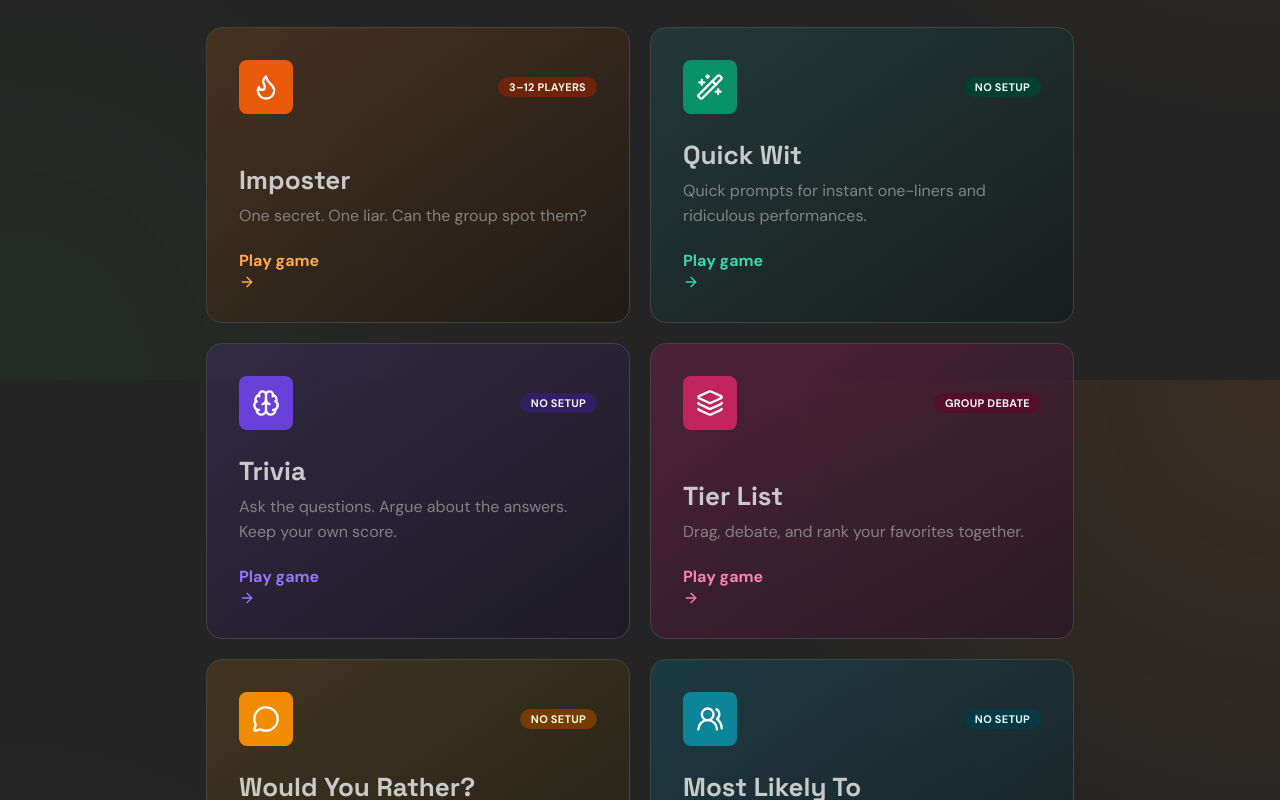
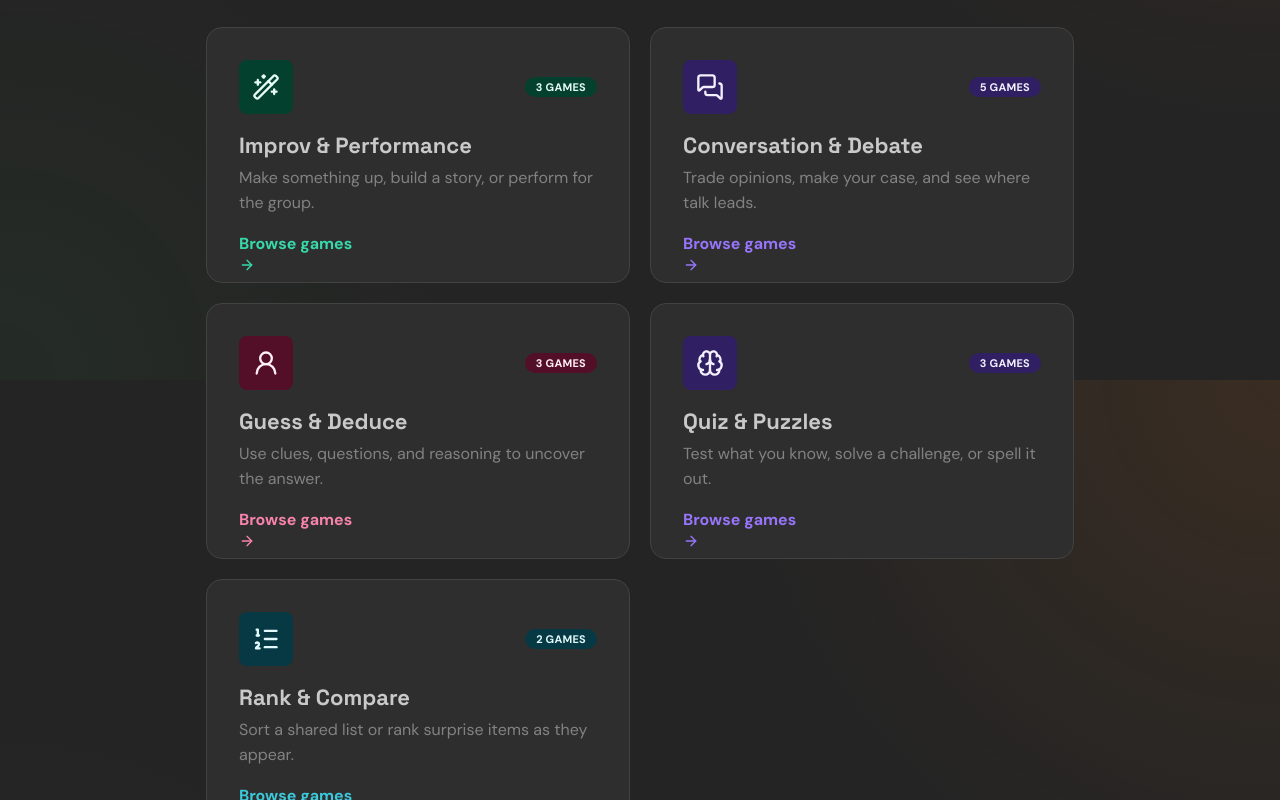
Before and after one commit to evanckennedy/party-games, a Next.js app: page / in a window 1280 px wide. Shown: the part 420-1220 px from the top of the page. Built offline with nearby package versions, Linux system fonts and the light colour scheme.

Commit message:
feat: restructure HomeScreen to categorize games and enhance user navigation

```diff
--- a/app/components/home-screen.tsx
+++ b/app/components/home-screen.tsx
@@ -1,6 +1,7 @@
 "use client";
 
 import {
+  ArrowLeft,
   ArrowRight,
   Brain,
   Clapperboard,
@@ -20,6 +21,7 @@ import {
 } from "lucide-react";
 import {
   Badge,
+  Button,
   Card,
   Group,
   SimpleGrid,
@@ -28,7 +30,15 @@ import {
   ThemeIcon,
   Title,
 } from "@mantine/core";
+import { useState } from "react";
 import { Shell } from "./shared";
+
+type GameCategoryId =
+  | "improv"
+  | "conversation"
+  | "guessing"
+  | "puzzles"
+  | "rankings";
 
 export function HomeScreen({
   onImposter,
@@ -65,6 +75,191 @@ export function HomeScreen({
   onBlindRankings: () => void;
   onLetsTalk: () => void;
 }) {
+  const [selectedCategory, setSelectedCategory] =
+    useState<GameCategoryId | null>(null);
+
+  const gameCategories = [
+    {
+      id: "improv",
+      title: "Improv & Performance",
+      description: "Make something up, build a story, or perform for the group.",
+      color: "teal",
+      icon: <WandSparkles size={28} />,
+      games: [
+        {
+          onClick: onQuickWit,
+          color: "teal",
+          icon: <WandSparkles size={28} />,
+          badge: "No setup",
+          title: "Quick Wit",
+          description:
+            "Quick prompts for instant one-liners and ridiculous performances.",
+        },
+        {
+          onClick: onYesAnd,
+          color: "green",
+          icon: <Sparkles size={28} />,
+          badge: "No setup",
+          title: "Yes, And",
+          description: "Take turns building a story together from a scene starter.",
+        },
+        {
+          onClick: onCharades,
+          color: "orange",
+          icon: <Clapperboard size={28} />,
+          badge: "Act it out",
+          title: "Charades",
+          description: "Act out a prompt while everyone else guesses.",
+        },
+      ],
+    },
+    {
+      id: "conversation",
+      title: "Conversation & Debate",
+      description: "Trade opinions, make your case, and see where talk leads.",
+      color: "violet",
+      icon: <MessagesSquare size={28} />,
+      games: [
+        {
+          onClick: onWouldYouRather,
+          color: "yellow",
+          icon: <MessageCircle size={28} />,
+          badge: "No setup",
+          title: "Would You Rather?",
+          description: "Pick a side, make your case, and keep the debate going.",
+        },
+        {
+          onClick: onMostLikelyTo,
+          color: "cyan",
+          icon: <UsersRound size={28} />,
+          badge: "No setup",
+          title: "Most Likely To",
+          description: "Point, defend your pick, and see where the debate goes.",
+        },
+        {
+          onClick: onHotTake,
+          color: "orange",
+          icon: <MessageCircle size={28} />,
+          badge: "Group discussion",
+          title: "Hot Take",
+          description: "Share your honest opinions on a provocative statement.",
+        },
+        {
+          onClick: onLetsTalk,
+          color: "violet",
+          icon: <MessagesSquare size={28} />,
+          badge: "No setup",
+          title: "Let's Talk",
+          description: "Find a good question and see where the conversation goes.",
+        },
+        {
+          onClick: onDebate,
+          color: "red",
+          icon: <Swords size={28} />,
+          badge: "2–12 players",
+          title: "Debate",
+          description:
+            "Get assigned a side, make your case, and let the audience decide.",
+        },
+      ],
+    },
+    {
+      id: "guessing",
+      title: "Guess & Deduce",
+      description: "Use clues, questions, and reasoning to uncover the answer.",
+      color: "pink",
+      icon: <UserRound size={28} />,
+      games: [
+        {
+          onClick: onImposter,
+          color: "orange",
+          icon: <Flame size={28} />,
+          badge: "3–12 players",
+          title: "Imposter",
+          description: "One secret. One liar. Can the group spot them?",
+        },
+        {
+          onClick: onWhoAmI,
+          color: "pink",
+          icon: <UserRound size={28} />,
+          badge: "Guess who",
+          title: "Who Am I?",
+          description: "Ask yes-or-no questions and guess the identity.",
+        },
+        {
+          onClick: onRiddles,
+          color: "blue",
+          icon: <Lightbulb size={28} />,
+          badge: "Group guessing",
+          title: "Guess the Riddle",
+          description: "Think it through, guess out loud, then reveal the answer.",
+        },
+      ],
+    },
+    {
+      id: "puzzles",
+      title: "Quiz & Puzzles",
+      description: "Test what you know, solve a challenge, or spell it out.",
+      color: "violet",
+      icon: <Brain size={28} />,
+      games: [
+        {
+          onClick: onTrivia,
+          color: "violet",
+          icon: <Brain size={28} />,
+          badge: "No setup",
+          title: "Trivia",
+          description:
+            "Ask the questions. Argue about the answers. Keep your own score.",
+        },
+        {
+          onClick: onLogic,
+          color: "violet",
+          icon: <Puzzle size={28} />,
+          badge: "Solve together",
+          title: "Logic",
+          description: "Talk through clever challenges, hints, and solutions.",
+        },
+        {
+          onClick: onSpellingBee,
+          color: "green",
+          icon: <BookOpen size={28} />,
+          badge: "Read it aloud",
+          title: "Spelling Bee",
+          description: "One reads, one spells aloud, and everyone checks the word.",
+        },
+      ],
+    },
+    {
+      id: "rankings",
+      title: "Rank & Compare",
+      description: "Sort a shared list or rank surprise items as they appear.",
+      color: "cyan",
+      icon: <ListOrdered size={28} />,
+      games: [
+        {
+          onClick: onTierList,
+          color: "pink",
+          icon: <Layers3 size={28} />,
+          badge: "Group debate",
+          title: "Tier List",
+          description: "Drag, debate, and rank your favorites together.",
+        },
+        {
+          onClick: onBlindRankings,
+          color: "cyan",
+          icon: <ListOrdered size={28} />,
+          badge: "No setup",
+          title: "Blind Rankings",
+          description: "Rank each item before you find out what comes next.",
+        },
+      ],
+    },
+  ] as const;
+  const activeCategory = gameCategories.find(
+    (category) => category.id === selectedCategory,
+  );
+
   return (
     <Shell onHome={() => undefined} eyebrow="GAME NIGHT">
       <Stack gap={42}>
@@ -80,142 +275,101 @@ export function HomeScreen({
             </span>
           </Title>
           <Text c="dimmed" size="lg" maw={500} mt="xl">
-            Simple games made for one phone, a group of friends, and the kind of
-            night you talk about later.
+            Pick a way to play, pass the phone, and make it a night you talk
+            about later.
           </Text>
         </div>
-        <SimpleGrid cols={{ base: 1, sm: 2 }} spacing="lg">
-          <GameCard
-            onClick={onImposter}
-            color="orange"
-            icon={<Flame size={28} />}
-            badge="3–12 players"
-            title="Imposter"
-            description="One secret. One liar. Can the group spot them?"
-          />
-          <GameCard
-            onClick={onQuickWit}
-            color="teal"
-            icon={<WandSparkles size={28} />}
-            badge="No setup"
-            title="Quick Wit"
-            description="Quick prompts for instant one-liners and ridiculous performances."
-          />
-          <GameCard
-            onClick={onTrivia}
-            color="violet"
-            icon={<Brain size={28} />}
-            badge="No setup"
-            title="Trivia"
-            description="Ask the questions. Argue about the answers. Keep your own score."
-          />
-          <GameCard
-            onClick={onTierList}
-            color="pink"
-            icon={<Layers3 size={28} />}
-            badge="Group debate"
-            title="Tier List"
-            description="Drag, debate, and rank your favorites together."
-          />
-          <GameCard
-            onClick={onWouldYouRather}
-            color="yellow"
-            icon={<MessageCircle size={28} />}
-            badge="No setup"
-            title="Would You Rather?"
-            description="Pick a side, make your case, and keep the debate going."
-          />
-          <GameCard
-            onClick={onMostLikelyTo}
-            color="cyan"
-            icon={<UsersRound size={28} />}
-            badge="No setup"
-            title="Most Likely To"
-            description="Point, defend your pick, and see where the debate goes."
-          />
-          <GameCard
-            onClick={onYesAnd}
-            color="green"
-            icon={<Sparkles size={28} />}
-            badge="No setup"
-            title="Yes, And"
-            description="Take turns building a story together from a scene starter."
-          />
-          <GameCard
-            onClick={onRiddles}
-            color="blue"
-            icon={<Lightbulb size={28} />}
-            badge="Group guessing"
-            title="Guess the Riddle"
-            description="Think it through, guess out loud, then reveal the answer."
-          />
-          <GameCard
-            onClick={onSpellingBee}
-            color="green"
-            icon={<BookOpen size={28} />}
-            badge="Read it aloud"
-            title="Spelling Bee"
-            description="One reads, one spells aloud, and everyone checks the word."
-          />
-          <GameCard
-            onClick={onWhoAmI}
-            color="pink"
-            icon={<UserRound size={28} />}
-            badge="Guess who"
-            title="Who Am I?"
-            description="Ask yes-or-no questions and guess the identity."
-          />
-          <GameCard
-            onClick={onCharades}
-            color="orange"
-            icon={<Clapperboard size={28} />}
-            badge="Act it out"
-            title="Charades"
-            description="Act out a prompt while everyone else guesses."
-          />
-          <GameCard
-            onClick={onHotTake}
-            color="orange"
-            icon={<MessageCircle size={28} />}
-            badge="Group discussion"
-            title="Hot Take"
-            description="Share your honest opinions on a provocative statement."
-          />
-          <GameCard
-            onClick={onLogic}
-            color="violet"
-            icon={<Puzzle size={28} />}
-            badge="Solve together"
-            title="Logic"
-            description="Talk through clever challenges, hints, and solutions."
-          />
-          <GameCard
-            onClick={onDebate}
-            color="red"
-            icon={<Swords size={28} />}
-            badge="2–12 players"
-            title="Debate"
-            description="Get assigned a side, make your case, and let the audience decide."
-          />
-          <GameCard
-            onClick={onBlindRankings}
-            color="cyan"
-            icon={<ListOrdered size={28} />}
-            badge="No setup"
-            title="Blind Rankings"
-            description="Rank each item before you find out what comes next."
-          />
-          <GameCard
-            onClick={onLetsTalk}
-            color="violet"
-            icon={<MessagesSquare size={28} />}
-            badge="No setup"
-            title="Let's Talk"
-            description="Find a good question and see where the conversation goes."
-          />
-        </SimpleGrid>
+        {activeCategory ? (
+          <Stack gap="lg">
+            <Group justify="space-between" align="flex-start">
+              <div>
+                <Title order={2}>{activeCategory.title}</Title>
+                <Text c="dimmed" mt="xs">
+                  {activeCategory.description}
+                </Text>
+              </div>
+              <Button
+                variant="subtle"
+                color="gray"
+                leftSection={<ArrowLeft size={17} />}
+                onClick={() => setSelectedCategory(null)}
+              >
+                Categories
+              </Button>
+            </Group>
+            <SimpleGrid cols={{ base: 1, sm: 2 }} spacing="lg">
+              {activeCategory.games.map((game) => (
+                <GameCard key={game.title} {...game} />
+              ))}
+            </SimpleGrid>
+          </Stack>
+        ) : (
+          <SimpleGrid cols={{ base: 1, sm: 2 }} spacing="lg">
+            {gameCategories.map((category) => (
+              <CategoryCard
+                key={category.id}
+                title={category.title}
+                description={category.description}
+                color={category.color}
+                icon={category.icon}
+                gameCount={category.games.length}
+                onClick={() => setSelectedCategory(category.id)}
+              />
+            ))}
+          </SimpleGrid>
+        )}
       </Stack>
     </Shell>
+  );
+}
+
+function CategoryCard({
+  onClick,
+  color,
+  icon,
+  title,
+  description,
+  gameCount,
+}: {
+  onClick: () => void;
+  color: "teal" | "violet" | "pink" | "cyan";
+  icon: React.ReactNode;
+  title: string;
+  description: string;
+  gameCount: number;
+}) {
+  return (
+    <Card
+      className="game-card"
+      component="button"
+      type="button"
+      onClick={onClick}
+      withBorder
+      radius="lg"
+      p={{ base: "xl", sm: 32 }}
+      style={{ cursor: "pointer", textAlign: "left" }}
+    >
+      <Stack justify="space-between" h={190}>
+        <Group justify="space-between">
+          <ThemeIcon size={54} radius="md" color={color} variant="light">
+            {icon}
+          </ThemeIcon>
+          <Badge color={color} variant="light">
+            {gameCount} {gameCount === 1 ? "game" : "games"}
+          </Badge>
+        </Group>
+        <div>
+          <Title order={3}>{title}</Title>
+          <Text c="dimmed" mt={6}>
+            {description}
+          </Text>
+          <Text c={color} fw={700} mt="md">
+            Browse games{" "}
+            <ArrowRight size={16} style={{ verticalAlign: "middle" }} />
+          </Text>
+        </div>
+      </Stack>
+    </Card>
   );
 }
 
```
